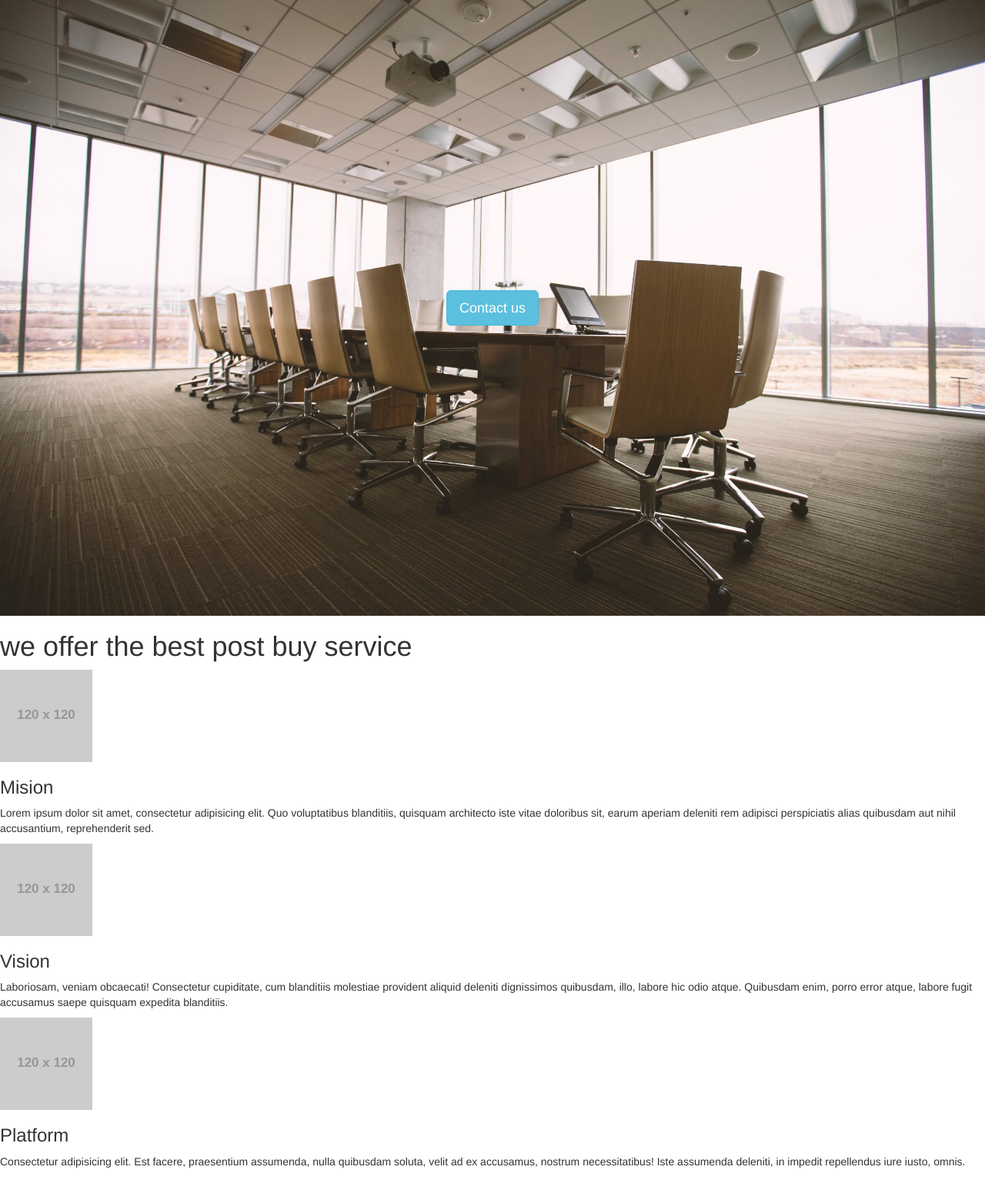
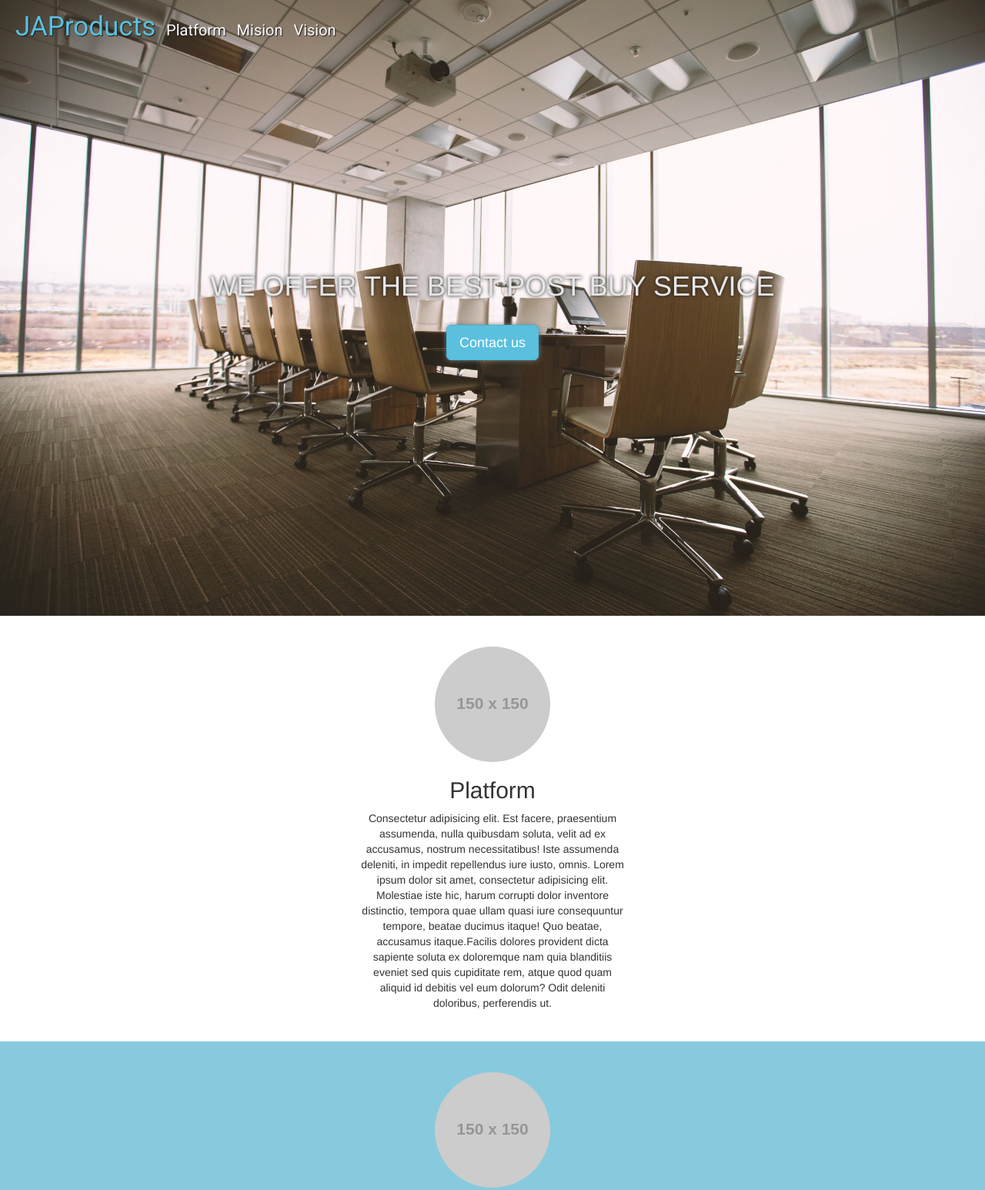
Before and after one commit to imjaroiswebdev/auto-shrinking-nav, a website: page index.html in a window 1280 px wide. Shown: the top 1546 px of the page at 77% size. Drawn offline with nearby package versions, Linux system fonts and the light colour scheme; placeholder pictures from the web are drawn by us.

Commit message:
Contenidos y estilos incorporados.

```diff
--- a/css/styles.css
+++ b/css/styles.css
@@ -2,10 +2,52 @@
 @import "../node_modules/bootstrap/dist/css/bootstrap.min.css";
 @import url('https://fonts.googleapis.com/css?family=Roboto'); /* Font Roboto - font-family: 'Roboto', sans-serif;*/
 
+.navigation {
+    width: 100%;
+	position: absolute;
+    top: 0;
+    z-index: 10;
+
+    padding: 1rem 2rem;
+}
+
+.navigation-shrinked {
+
+}
+
+ul {
+    padding: 0;
+}
+
+.navigation > ul > li {
+	list-style: none;
+    display: inline-block;
+
+    font-family: 'Roboto', sans-serif;
+    font-size: 2rem;
+    color: #fff !Important;
+    padding-right: 1rem;
+    text-shadow: 1px 1px 1px #1a1a1a;
+}
+
+.navigation > ul > li:first-child  {
+	font-size: 2.5em;
+    color: #5BC0DE !Important;
+}
+
+a {
+    color: inherit;
+    text-decoration: none;
+}
+
+a:link, a:visited, a:hover, a:active {
+    text-decoration: none;
+}
+
 .hero {
-    position: relative;
     width: 100%;
     height: 100vh;
+    z-index: 1;
 
     /* BG*/
     background-image: url(../images/benjamin-child-17946-opt.jpg);
@@ -14,6 +56,48 @@
 
     /* Button Aling */
     display: flex;
+    flex-direction: column;
     justify-content: center;
     align-items: center;
 }
+
+h1 {
+    text-transform: uppercase;
+    color: #e6e6e6;
+    text-shadow: 0 0 5px #1a1a1a;
+
+    padding-bottom: 2rem;
+}
+
+button {
+    box-shadow: 0 0 6px #808080;
+}
+
+.content-wrapper {
+    display: flex;
+    flex-direction: column;
+}
+
+.content-wrapper article:nth-child(even) {
+	background-color: #87cade;
+}
+
+#mision, #vision, #platform {
+    width: 100%;
+    min-height: 60vmin;
+    padding: 4rem 0 3rem;
+
+    display: flex;
+    flex-direction: column;
+    justify-content: flex-start;
+    align-items: center;
+}
+
+h3 {
+    font-size: 3rem;
+}
+
+p {
+    max-width: 35rem;
+    text-align: center;
+}
--- a/index.html
+++ b/index.html
@@ -9,36 +9,50 @@
     </head>
     <body>
         <nav class="navigation">
-
+            <ul>
+                <li>
+                    <a href="#">JAProducts</a>
+                </li>
+                <li>
+                    <a href="#platform">Platform</a>
+                </li>
+                <li>
+                    <a href="#mision">Mision</a>
+                </li>
+                <li>
+                    <a href="#vision">Vision</a>
+                </li>
+            </ul>
         </nav>
 
         <section class="hero">
+            <h1>we offer the best post buy  service</h1>
             <button class="btn btn-info btn-lg hero__btn">Contact us</button>
         </section>
 
-        <section>
-            <h1>we offer the best post buy  service</h1>
-            <article>
-                <img src="https://placehold.it/120x120" alt="">
-                <h3>Mision</h3>
+        <section class="content-wrapper">
+            <article id="platform">
+                <img src="https://placehold.it/150x150" alt="" class="img-circle">
+                <h3>Platform</h3>
                 <p>
-                    Lorem ipsum dolor sit amet, consectetur adipisicing elit. Quo voluptatibus blanditiis, quisquam architecto iste vitae doloribus sit, earum aperiam deleniti rem adipisci perspiciatis alias quibusdam aut nihil accusantium, reprehenderit sed.
+                    Consectetur adipisicing elit. Est facere, praesentium assumenda, nulla quibusdam soluta, velit ad ex accusamus, nostrum necessitatibus! Iste assumenda deleniti, in impedit repellendus iure iusto, omnis. <span>Lorem ipsum dolor sit amet, consectetur adipisicing elit. Molestiae iste hic, harum corrupti dolor inventore distinctio, tempora quae ullam quasi iure consequuntur tempore, beatae ducimus itaque! Quo beatae, accusamus itaque.</span><span>Facilis dolores provident dicta sapiente soluta ex doloremque nam quia blanditiis eveniet sed quis cupiditate rem, atque quod quam aliquid id debitis vel eum dolorum? Odit deleniti doloribus, perferendis ut.</span>
                 </p>
             </article>
 
-            <article>
-                <img src="https://placehold.it/120x120" alt="">
+            <article id="mision">
+                <img src="https://placehold.it/150x150" alt="" class="img-circle">
+                <h3>Mision</h3>
+                <p>
+                    Lorem ipsum dolor sit amet, consectetur adipisicing elit. Quo voluptatibus blanditiis, quisquam architecto iste vitae doloribus sit, earum aperiam deleniti rem adipisci perspiciatis alias quibusdam aut nihil accusantium, reprehenderit sed. Lorem ipsum dolor sit amet, consectetur adipisicing elit. Voluptatum eligendi eius voluptate, provident ut sequi dolor illo, nisi consequatur officia ad rerum nostrum harum sint earum asperiores, architecto eum impedit.
+                </p>
+            </article>
+
+            <article id="vision">
+                <img src="https://placehold.it/150x150" alt="" class="img-circle">
                 <h3>Vision</h3>
                 <p>
                     Laboriosam, veniam obcaecati! Consectetur cupiditate, cum blanditiis molestiae provident aliquid deleniti dignissimos quibusdam, illo, labore hic odio atque. Quibusdam enim, porro error atque, labore fugit accusamus saepe quisquam expedita blanditiis.
-                </p>
-            </article>
-
-            <article>
-                <img src="https://placehold.it/120x120" alt="">
-                <h3>Platform</h3>
-                <p>
-                    Consectetur adipisicing elit. Est facere, praesentium assumenda, nulla quibusdam soluta, velit ad ex accusamus, nostrum necessitatibus! Iste assumenda deleniti, in impedit repellendus iure iusto, omnis.
+                    <span>Lorem ipsum dolor sit amet, consectetur adipisicing elit. Ullam voluptatem accusamus minima recusandae similique, voluptates officia aspernatur laudantium. Quaerat repellat ipsam nam odio. Esse reiciendis dolores ex quaerat iusto at!</span><span>Neque ducimus, facere aliquam. Minima beatae necessitatibus temporibus fuga saepe sunt dicta, velit illo. Enim quas alias debitis sint consectetur, eaque earum quasi laudantium nobis eius molestias odio officia. Facere?</span>
                 </p>
             </article>
         </section>
```
